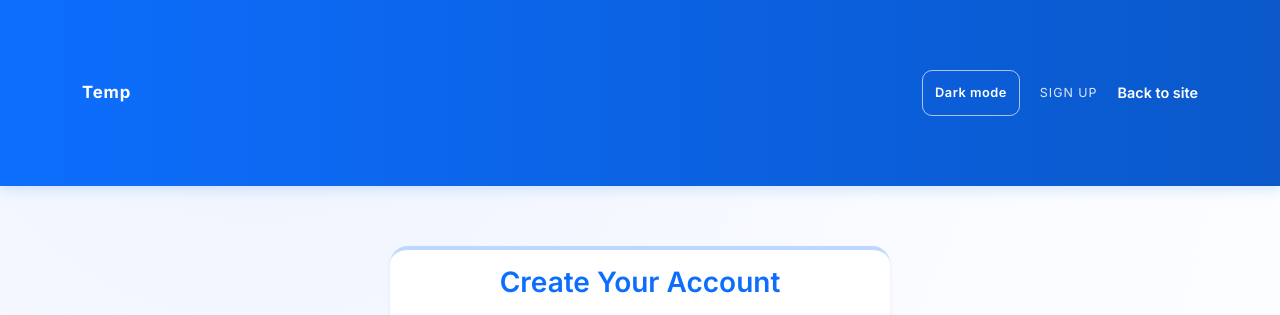
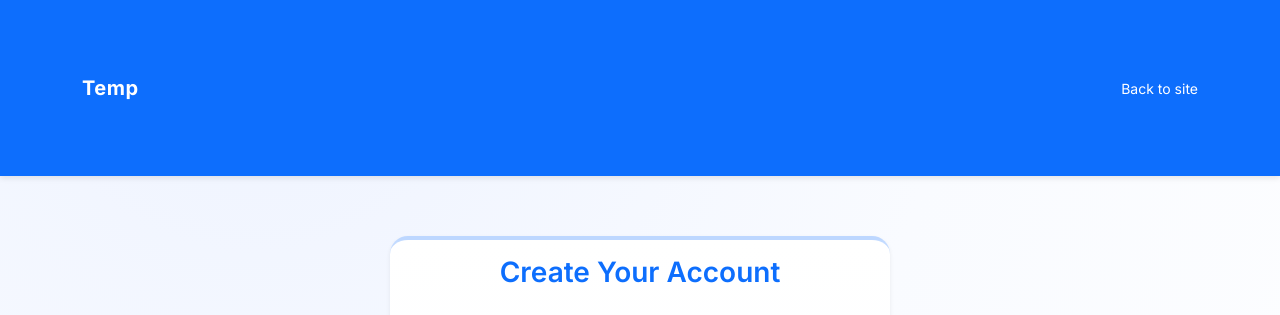
Before and after one commit to spadster/flex-fitness-app2, a Flask app: page /auth/register in a window 1280 px wide. Shown: the top 315 px of the page. Run offline with Flask 3, Linux system fonts and the light colour scheme.

Commit message:
Blue Nav Bar Fix

```diff
--- a/app/static/css/dashboard.css
+++ b/app/static/css/dashboard.css
@@ -295,3 +295,12 @@ body.app-shell[data-theme="dark"] .macro-summary-wheel {
 body.app-shell[data-theme="dark"] .macro-summary-wheel::after {
   box-shadow: inset 0 0 20px rgba(2, 6, 23, 0.55);
 }
+
+.app-top-bar {
+  padding: 0.25rem 0 !important; /* smaller padding */
+  min-height: 48px !important;   /* match bootstrap navbar height */
+}
+
+.app-top-bar .container {
+  min-height: 48px !important;   /* match inner height */
+}
--- a/app/templates/create-account.html
+++ b/app/templates/create-account.html
@@ -10,18 +10,16 @@
 </head>
 <body class="app-shell" data-theme="{{ theme_mode or 'light' }}">
 
-  <header class="app-top-bar">
-    <div class="container d-flex align-items-center justify-content-between">
-      <a class="app-brand" href="{{ url_for('main.home') }}">Temp</a>
-      <div class="app-actions">
-        <button type="button" class="theme-toggle btn btn-sm btn-outline-light" aria-label="Toggle theme" aria-pressed="{{ 'true' if theme_mode == 'dark' else 'false' }}">
-          <span class="theme-toggle-label">{{ 'Light mode' if theme_mode == 'dark' else 'Dark mode' }}</span>
-        </button>
-        <span class="app-role-label">Sign up</span>
-        <a href="{{ url_for('main.home') }}" class="app-logout-link">Back to site</a>
-      </div>
-    </div>
-  </header>
+<nav class="navbar navbar-dark bg-primary py-2">
+  <div class="container d-flex justify-content-between align-items-center">
+    <span class="navbar-brand fw-bold mb-0">Temp</span>
+
+    <a href="{{ url_for('main.home') }}" class="text-white small text-decoration-none">
+      Back to site
+    </a>
+  </div>
+</nav>
+
 
   <div class="container d-flex flex-column justify-content-center align-items-center" style="min-height: 90vh;">
     <div class="card shadow-sm w-100" style="max-width: 500px;">
```
Also changed, not shown: app/templates/login-member.html (+10 -12 lines), app/templates/login-trainer.html (+10 -12 lines).
